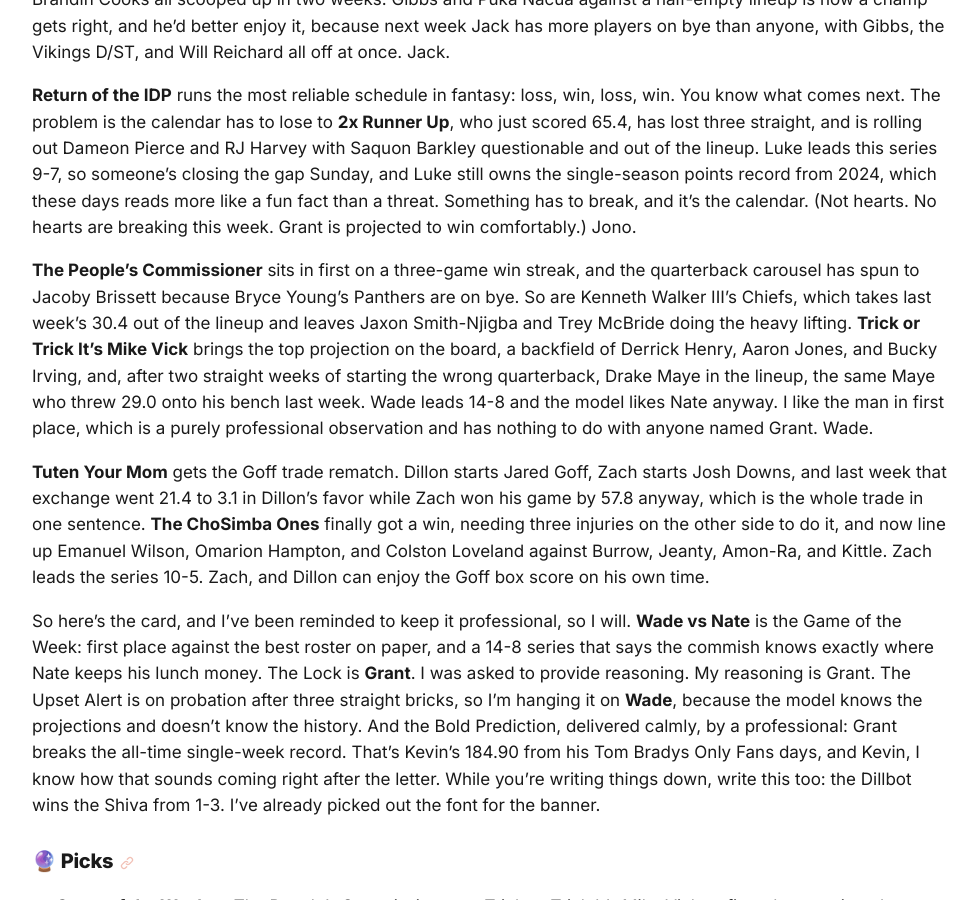
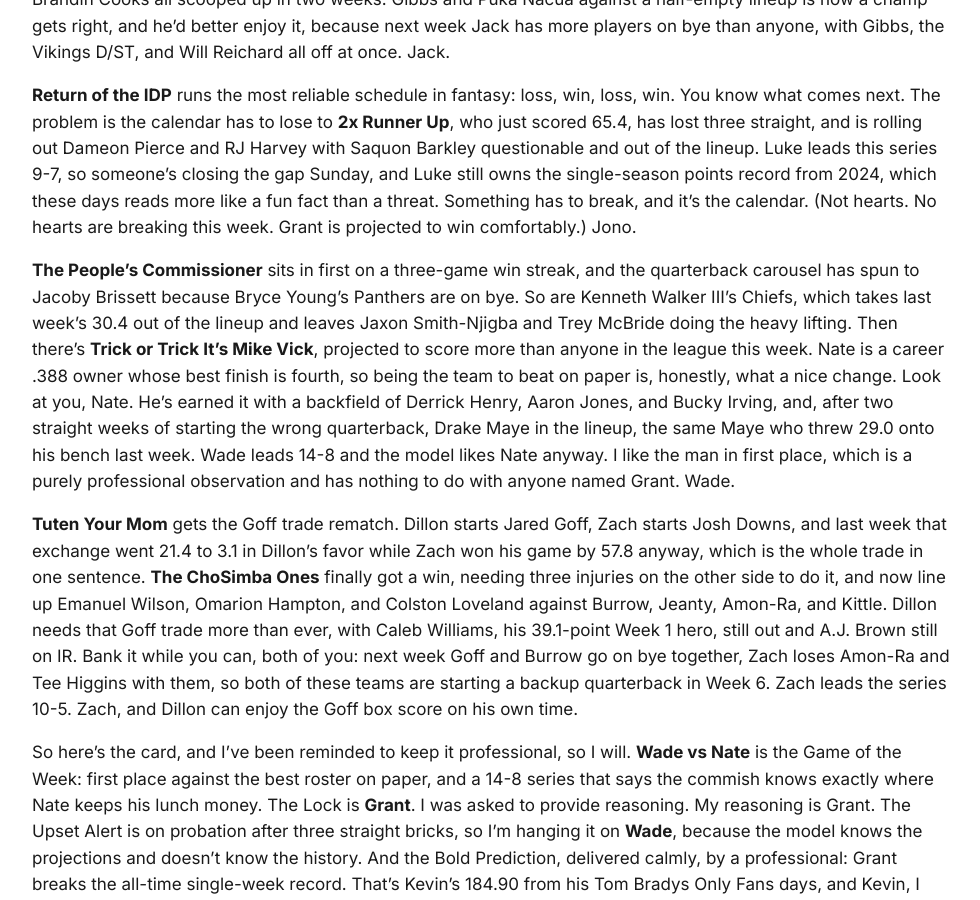
Before and after one commit to dillondrenzek/no-love-in-the-league, a Jekyll site: the page built from docs/seasons/2026/week-5.md, in a window 1280 px wide and 900 px high, scrolled down 2045 px. Shown: the whole window, without its empty margins (148-1128 px from the left). Built offline with Jekyll 4.4.1, drawn with Linux system fonts in a browser that asks for light colours.

Commit message:
add a little more content

```diff
--- a/docs/seasons/2026/week-5.md
+++ b/docs/seasons/2026/week-5.md
@@ -40,9 +40,9 @@ First meeting, and it's ugly on paper. **Cornstar** lost Lamar Jackson, Rashee R
 
 **Return of the IDP** runs the most reliable schedule in fantasy: loss, win, loss, win. You know what comes next. The problem is the calendar has to lose to **2x Runner Up**, who just scored 65.4, has lost three straight, and is rolling out Dameon Pierce and RJ Harvey with Saquon Barkley questionable and out of the lineup. Luke leads this series 9-7, so someone's closing the gap Sunday, and Luke still owns the single-season points record from 2024, which these days reads more like a fun fact than a threat. Something has to break, and it's the calendar. (Not hearts. No hearts are breaking this week. Grant is projected to win comfortably.) Jono.
 
-**The People's Commissioner** sits in first on a three-game win streak, and the quarterback carousel has spun to Jacoby Brissett because Bryce Young's Panthers are on bye. So are Kenneth Walker III's Chiefs, which takes last week's 30.4 out of the lineup and leaves Jaxon Smith-Njigba and Trey McBride doing the heavy lifting. **Trick or Trick It’s Mike Vick** brings the top projection on the board, a backfield of Derrick Henry, Aaron Jones, and Bucky Irving, and, after two straight weeks of starting the wrong quarterback, Drake Maye in the lineup, the same Maye who threw 29.0 onto his bench last week. Wade leads 14-8 and the model likes Nate anyway. I like the man in first place, which is a purely professional observation and has nothing to do with anyone named Grant. Wade.
+**The People's Commissioner** sits in first on a three-game win streak, and the quarterback carousel has spun to Jacoby Brissett because Bryce Young's Panthers are on bye. So are Kenneth Walker III's Chiefs, which takes last week's 30.4 out of the lineup and leaves Jaxon Smith-Njigba and Trey McBride doing the heavy lifting. Then there's **Trick or Trick It’s Mike Vick**, projected to score more than anyone in the league this week. Nate is a career .388 owner whose best finish is fourth, so being the team to beat on paper is, honestly, what a nice change. Look at you, Nate. He's earned it with a backfield of Derrick Henry, Aaron Jones, and Bucky Irving, and, after two straight weeks of starting the wrong quarterback, Drake Maye in the lineup, the same Maye who threw 29.0 onto his bench last week. Wade leads 14-8 and the model likes Nate anyway. I like the man in first place, which is a purely professional observation and has nothing to do with anyone named Grant. Wade.
 
-**Tuten Your Mom** gets the Goff trade rematch. Dillon starts Jared Goff, Zach starts Josh Downs, and last week that exchange went 21.4 to 3.1 in Dillon's favor while Zach won his game by 57.8 anyway, which is the whole trade in one sentence. **The ChoSimba Ones** finally got a win, needing three injuries on the other side to do it, and now line up Emanuel Wilson, Omarion Hampton, and Colston Loveland against Burrow, Jeanty, Amon-Ra, and Kittle. Zach leads the series 10-5. Zach, and Dillon can enjoy the Goff box score on his own time.
+**Tuten Your Mom** gets the Goff trade rematch. Dillon starts Jared Goff, Zach starts Josh Downs, and last week that exchange went 21.4 to 3.1 in Dillon's favor while Zach won his game by 57.8 anyway, which is the whole trade in one sentence. **The ChoSimba Ones** finally got a win, needing three injuries on the other side to do it, and now line up Emanuel Wilson, Omarion Hampton, and Colston Loveland against Burrow, Jeanty, Amon-Ra, and Kittle. Dillon needs that Goff trade more than ever, with Caleb Williams, his 39.1-point Week 1 hero, still out and A.J. Brown still on IR. Bank it while you can, both of you: next week Goff and Burrow go on bye together, Zach loses Amon-Ra and Tee Higgins with them, so both of these teams are starting a backup quarterback in Week 6. Zach leads the series 10-5. Zach, and Dillon can enjoy the Goff box score on his own time.
 
 So here's the card, and I've been reminded to keep it professional, so I will. **Wade vs Nate** is the Game of the Week: first place against the best roster on paper, and a 14-8 series that says the commish knows exactly where Nate keeps his lunch money. The Lock is **Grant**. I was asked to provide reasoning. My reasoning is Grant. The Upset Alert is on probation after three straight bricks, so I'm hanging it on **Wade**, because the model knows the projections and doesn't know the history. And the Bold Prediction, delivered calmly, by a professional: Grant breaks the all-time single-week record. That's Kevin's 184.90 from his Tom Bradys Only Fans days, and Kevin, I know how that sounds coming right after the letter. While you're writing things down, write this too: the Dillbot wins the Shiva from 1-3. I've already picked out the font for the banner.
 
```
